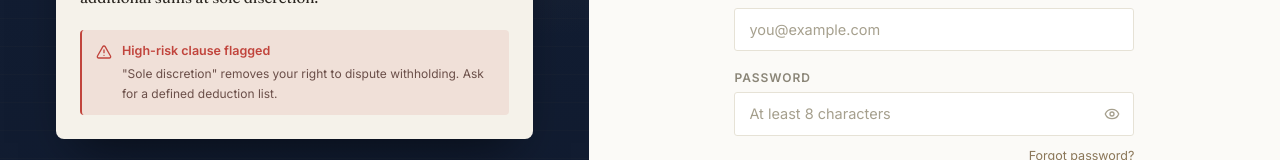
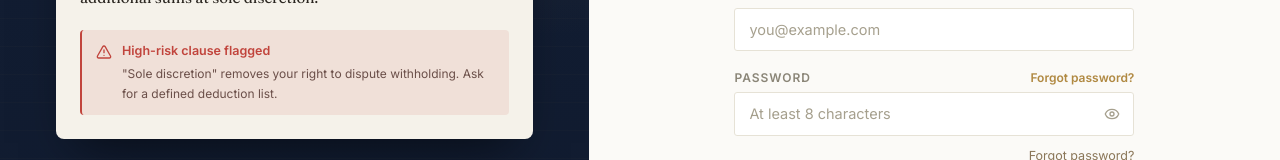
Before and after one commit to priyamaisuriya/SmartLease-AI-Rental-Agreement-Intelligence-Platform, a React (Vite) app in the folder frontend/: page /login in a window 1280 px wide. Shown: the part 345-505 px from the top of the page. Built offline with nearby package versions, Linux system fonts and the light colour scheme.

Commit message:
feat: Add forgot password link to Auth page

```diff
--- a/frontend/src/pages/Auth.jsx
+++ b/frontend/src/pages/Auth.jsx
@@ -1166,9 +1166,16 @@ const Auth = () => {
 
             <div>
 
-              <label className="block text-xs uppercase tracking-[0.08em] text-text-muted mb-1.5 font-semibold">
-                Password
-              </label>
+              <div className="flex justify-between items-center mb-1.5">
+                <label className="block text-xs uppercase tracking-[0.08em] text-text-muted font-semibold m-0">
+                  Password
+                </label>
+                {isLogin && (
+                  <Link to="/forgot-password" className="text-xs text-gold-deep hover:text-ink font-semibold">
+                    Forgot password?
+                  </Link>
+                )}
+              </div>
 
 
               <div className="relative">
```
